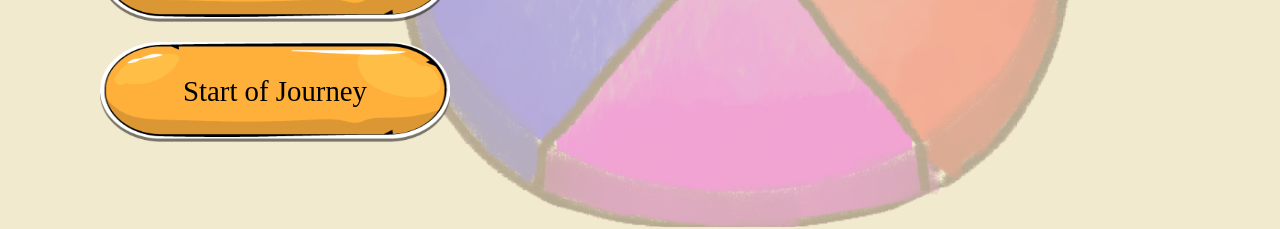
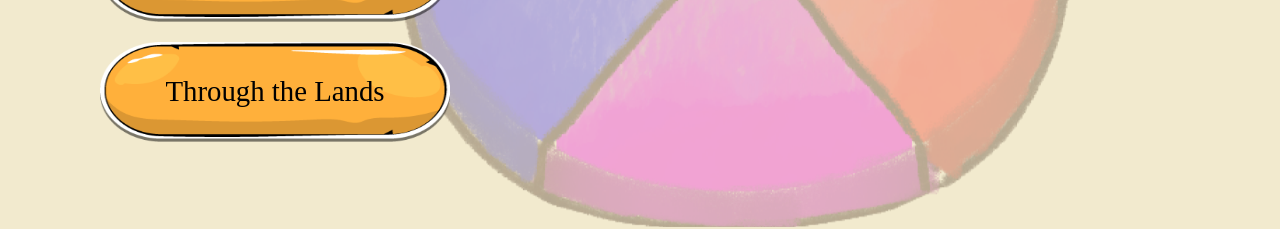
Before and after one commit to SE701G9/Colourful-Adventures, a React (Create React App) app: page /modules/1 in a window 1280 px wide. Shown: the part 553-782 px from the top of the page. Built offline with nearby package versions, Linux system fonts and the light colour scheme.

Commit message:
main layout should only have minimal things

```diff
--- a/src/components/layouts/MainLayout.tsx
+++ b/src/components/layouts/MainLayout.tsx
@@ -24,10 +24,6 @@ const MainLayout = ({ children }: MainLayoutProps) => {
         </ModalContainer>
       )}
       {children}
-      {/* <img
-        className="mascot-image"
-        src={require('../../images/mascot_1.png')}
-      /> */}
     </div>
   );
 };
--- a/src/components/selection/Selections.tsx
+++ b/src/components/selection/Selections.tsx
@@ -1,6 +1,5 @@
 import SelectionButton from './SelectionButton';
 import './Selections.css';
-import MainLayout from '../layouts/MainLayout';
 
 type SelectionInfo = {
   label: string;
@@ -14,7 +13,6 @@ type SelectionsProps = {
 };
 
 const Selections = ({ title, subTitle, selections }: SelectionsProps) => (
-  <MainLayout>
   <div className="selections-container">
     <div className="selections-header">
       <h1 className="selections-title">{title}</h1>
@@ -31,7 +29,6 @@ const Selections = ({ title, subTitle, selections }: SelectionsProps) => (
       <img className="selections-ball" src={require('../../images/ball.png')} />
     </div>
   </div>
-  </MainLayout>
 );
 
 export default Selections;
--- a/src/pages/Module1Page.tsx
+++ b/src/pages/Module1Page.tsx
@@ -1,6 +1,7 @@
 // im not sure about the naming of this page,
 // if it's changed just make sure to change it everywhere else
 
+import MainLayout from '../components/layouts/MainLayout';
 import Selections from '../components/selection/Selections';
 
 export default function ModuleOnePage() {
@@ -14,17 +15,17 @@ export default function ModuleOnePage() {
       onClick: () => console.log('Remembering clicked'),
     },
     {
-      label: 'Start of Journey',
+      label: 'Through the Lands',
       onClick: () => console.log('Start of Journey clicked'),
     },
   ];
   return (
-    <div>
+    <MainLayout>
       <Selections
         title="Basic Color Wheel"
         subTitle="Primary & Secondary Colors"
         selections={selections}
       />
-    </div>
+    </MainLayout>
   );
 }
```
Lines whose indentation alone changed are shown as unchanged.
